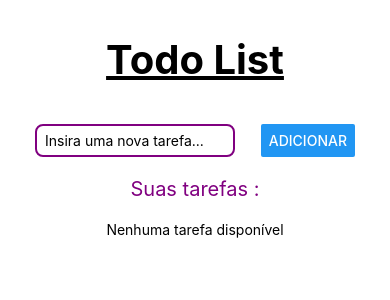
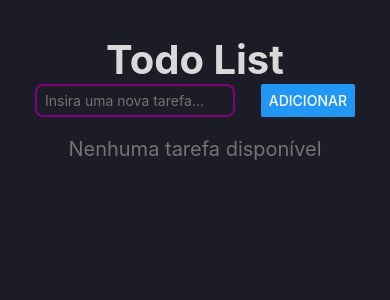
Before and after one commit to jjunior96/todo-app, a React Native app: screen / in a window 390 px wide. Shown: the top 300 px of the page. Built offline with nearby package versions, Linux system fonts and the light colour scheme.

Commit message:
chore: add new features into component

```diff
--- a/src/App.tsx
+++ b/src/App.tsx
@@ -1,7 +1,17 @@
 /* eslint-disable react-native/no-inline-styles */
 /* eslint-disable no-sparse-arrays */
 import React, {useState} from 'react';
-import {StyleSheet, Text, View, TextInput, Button} from 'react-native';
+import {
+  StyleSheet,
+  Text,
+  View,
+  TextInput,
+  Button,
+  StatusBar,
+} from 'react-native';
+
+import Layout from './components/Layout';
+import Title from './components/Title';
 
 interface ItemTodoProps {
   text: string;
@@ -35,11 +45,14 @@ export default function App() {
   };
 
   return (
-    <View style={styles.container}>
-      <Text style={styles.title}>Todo List</Text>
+    <>
+      <StatusBar barStyle="light-content" />
+      <Layout>
+        <Title text="Todo List" />
         <View style={styles.inputWrapper}>
           <TextInput
             placeholder="Insira uma nova tarefa..."
+            placeholderTextColor="#737373"
             value={value}
             onChangeText={(e) => {
               setValue(e);
@@ -51,8 +64,10 @@ export default function App() {
           <Button title="Adicionar" onPress={handleSubmit} />
         </View>
         {error && <Text style={styles.error}>Insira alguma tarefa...</Text>}
-      <Text style={styles.subtitle}>Suas tarefas :</Text>
-      {toDoList.length === 0 && <Text>Nenhuma tarefa disponível</Text>}
+        {/* <Text style={styles.subtitle}>Suas tarefas :</Text> */}
+        {toDoList.length === 0 && (
+          <Text style={styles.subtitle}>Nenhuma tarefa disponível</Text>
+        )}
         {toDoList.map((toDo: ItemTodoProps, index: number) => (
           <View style={styles.listItem} key={`${index}_${toDo.text}`}>
             <Text
@@ -76,7 +91,8 @@ export default function App() {
             />
           </View>
         ))}
-    </View>
+      </Layout>
+    </>
   );
 }
 
@@ -98,16 +114,10 @@ const styles = StyleSheet.create({
     borderWidth: 2,
     paddingLeft: 8,
   },
-  title: {
-    fontSize: 40,
-    marginBottom: 40,
-    fontWeight: 'bold',
-    textDecorationLine: 'underline',
-  },
   subtitle: {
     fontSize: 20,
     marginBottom: 20,
-    color: 'purple',
+    color: '#737373',
   },
   listItem: {
     flexDirection: 'row',
@@ -118,9 +128,13 @@ const styles = StyleSheet.create({
   },
   addButton: {
     alignItems: 'flex-end',
+    backgroundColor: '#737373',
+    color: '#737373',
   },
   task: {
     width: 200,
+    color: '#737373',
+    fontSize: 20,
   },
   error: {
     color: 'red',
```
Lines whose indentation alone changed are shown as unchanged.
